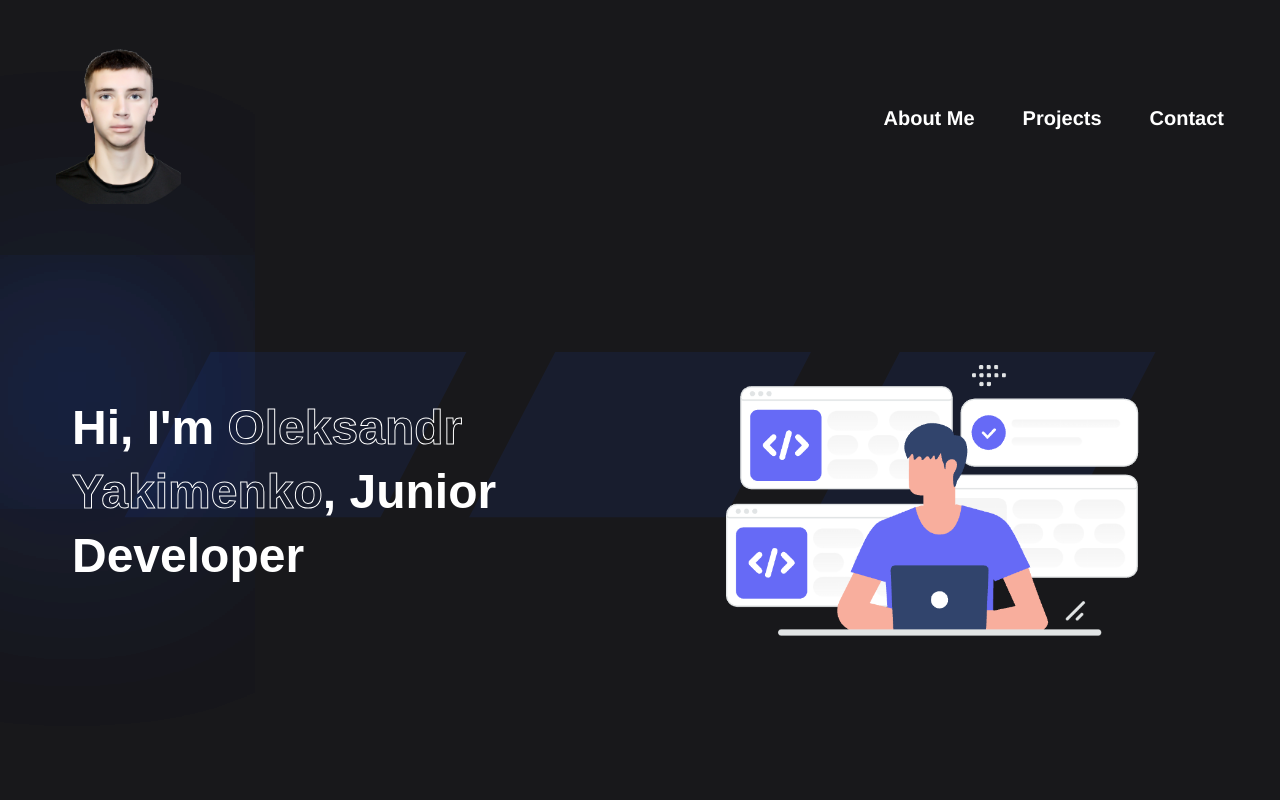
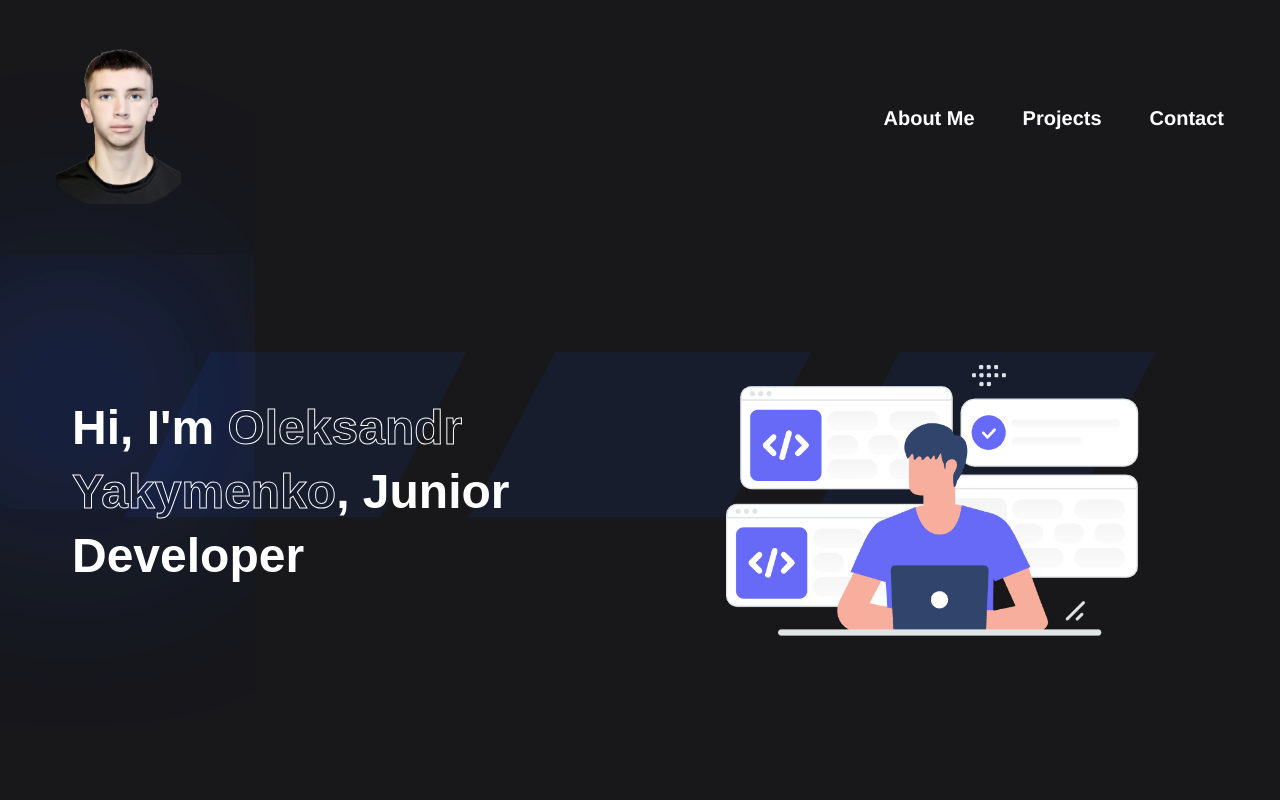
Before and after one commit to YakAlex/Business-Card, a plain HTML site: page index.html in a window 1280 px wide. Shown: the top 800 px of the page. Drawn offline with nearby package versions, Linux system fonts and the light colour scheme.

Commit message:
Fix changes

```diff
--- a/index.html
+++ b/index.html
@@ -27,7 +27,7 @@
         <div class="content">
             <span class="blur"></span>
             <span class="blur"></span>
-            <H1>Hi, I'm <span>Oleksandr Yakimenko</span>, Junior Developer</H1>
+            <H1>Hi, I'm <span>Oleksandr Yakymenko</span>, Junior Developer</H1>
         </div>
         <div class="image">
             <img src="img/header.png">
```
